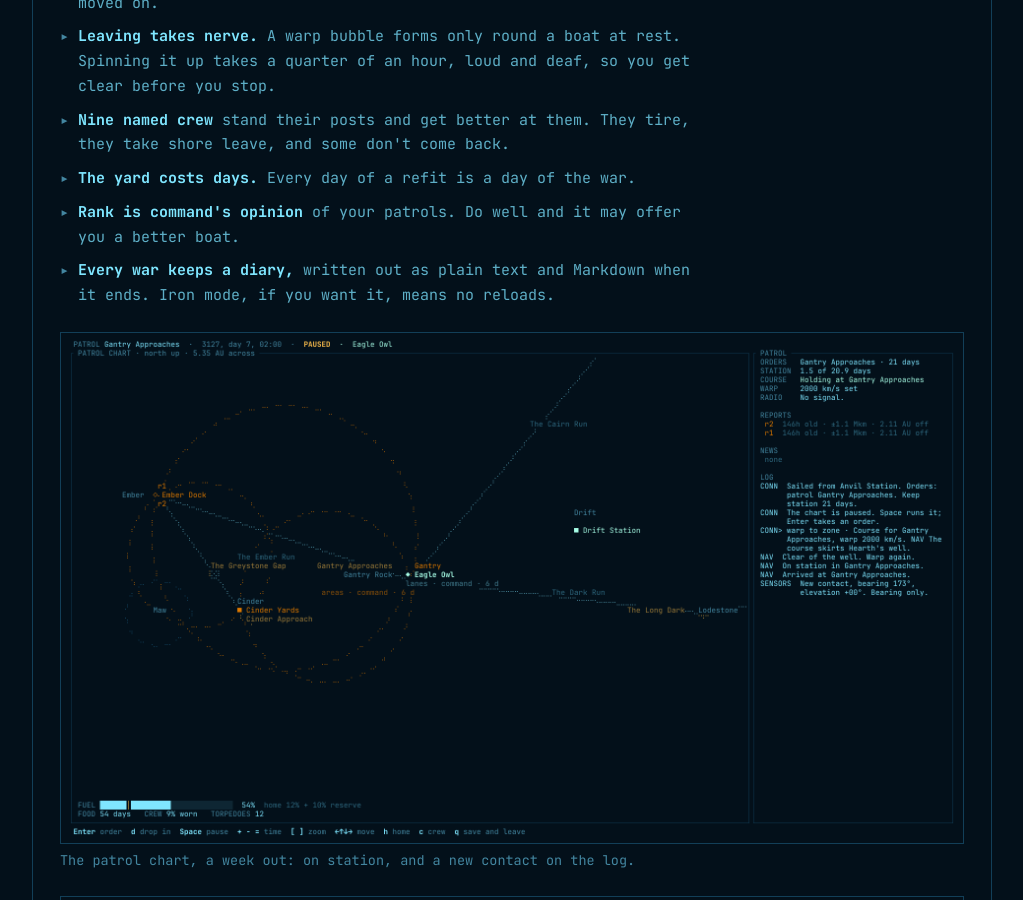
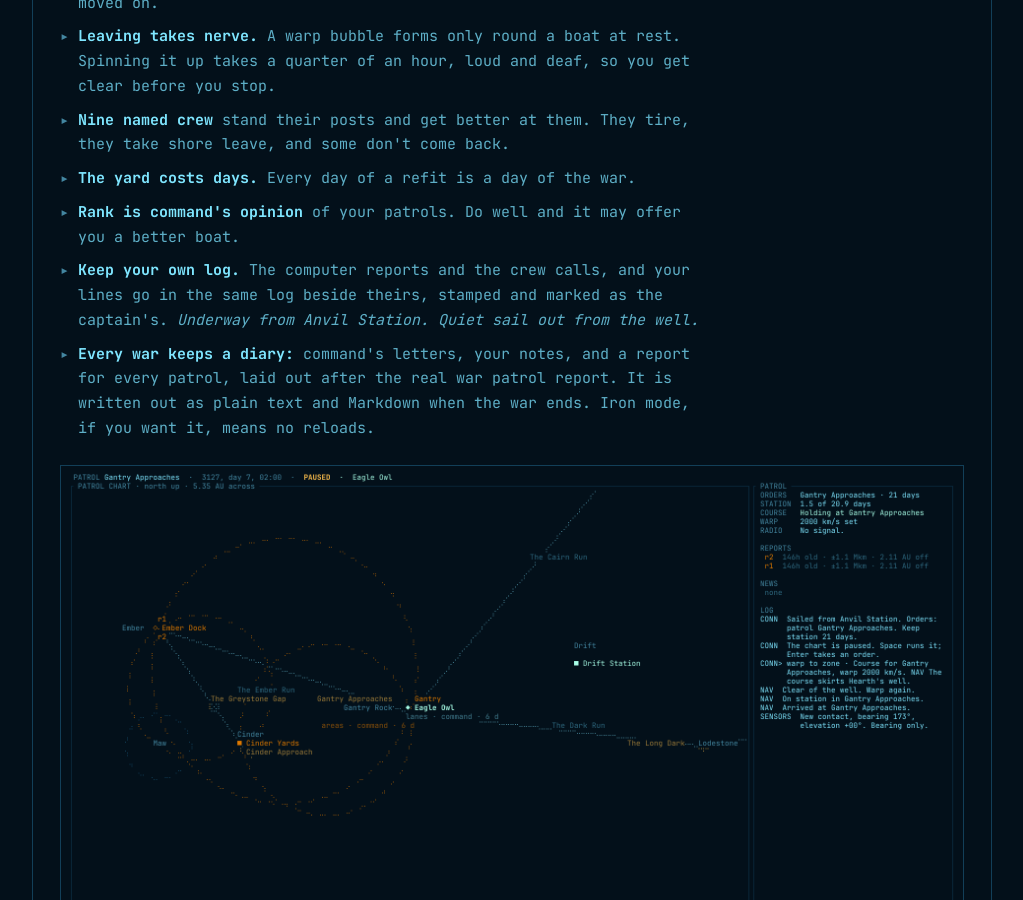
Before and after one commit to agiacalone/ghostboat, a Jekyll site: the page built from index.html, in a window 1280 px wide and 900 px high, scrolled down 6156 px. Shown: the whole window, without its empty margins (128-1151 px from the left). Built offline with Jekyll 4.4.1, drawn with Linux system fonts in a browser that asks for light colours.

Commit message:
Front page: the captain's own log, and what the diary holds
The log takes the captain's lines beside the computer's reports and the
crew's calls; the war diary holds command's letters, the captain's notes
and a patrol report for every patrol.

Co-Authored-By: Claude Opus 5.5 <noreply@anthropic.com>
Claude-Session: https://claude.ai/code/session_01LMsLD8JpZJQjdx6PZqxKxg

```diff
--- a/index.html
+++ b/index.html
@@ -93,7 +93,8 @@ BT</pre>
     <li><strong>Nine named crew</strong> stand their posts and get better at them. They tire, they take shore leave, and some don't come back.</li>
     <li><strong>The yard costs days.</strong> Every day of a refit is a day of the war.</li>
     <li><strong>Rank is command's opinion</strong> of your patrols. Do well and it may offer you a better boat.</li>
-    <li><strong>Every war keeps a diary,</strong> written out as plain text and Markdown when it ends. Iron mode, if you want it, means no reloads.</li>
+    <li><strong>Keep your own log.</strong> The computer reports and the crew calls, and your lines go in the same log beside theirs, stamped and marked as the captain's. <em>Underway from Anvil Station. Quiet sail out from the well.</em></li>
+    <li><strong>Every war keeps a diary:</strong> command's letters, your notes, and a report for every patrol, laid out after the real war patrol report. It is written out as plain text and Markdown when the war ends. Iron mode, if you want it, means no reloads.</li>
   </ul>
   <figure>
     <a href="{{ '/screenshots/career-chart.png' | relative_url }}"><img src="{{ '/screenshots/career-chart.png' | relative_url }}" alt="The patrol chart a week into a first patrol: the boat on station in Gantry Approaches, the traffic lanes and hunter areas from command, two old contact reports, Drift Station, and a new contact on the log" loading="lazy" width="1832" height="1036"></a>
```
